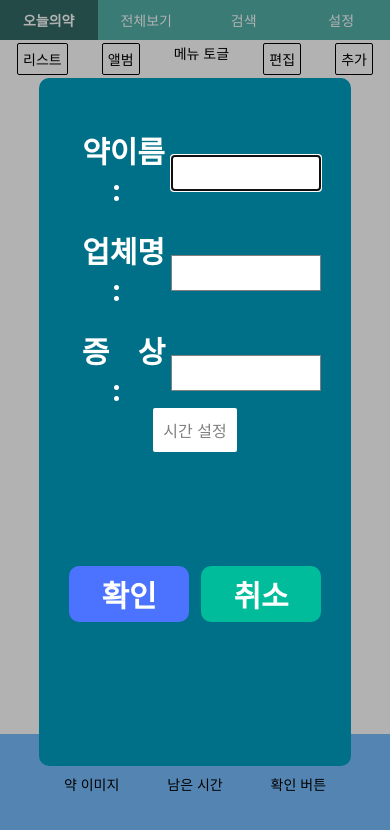
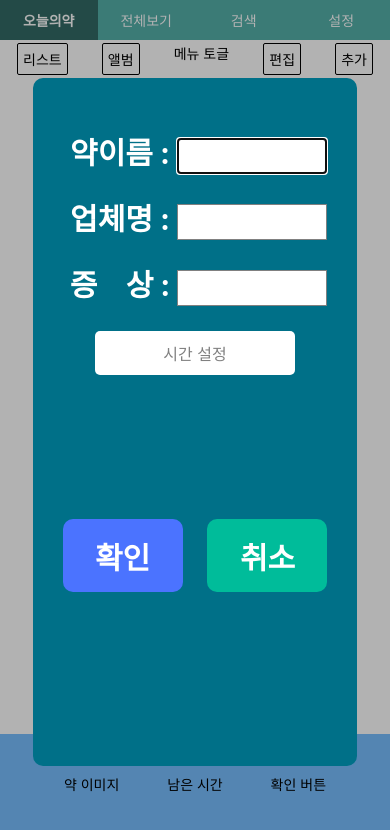
Before and after one commit to KimEunA97/KDT-2-Project-C-10, a React Native app in the folder PillGood/: screen / in a window 390 px wide. Both pictures are taken after a click on the element 195 px from the left and 180 px from the top of the page. Shown: the top 830 px of the page. Built offline with nearby package versions, Linux system fonts and the light colour scheme.

Commit message:
모달, 타임피커 스타일 수정

```diff
--- a/PillGood/src/component/TimePicker.js
+++ b/PillGood/src/component/TimePicker.js
@@ -43,12 +43,11 @@ export const ItsDateTimePicker = () => {
 const styles = StyleSheet.create({
   dateTimePicker: {
     backgroundColor: 'white',
-    marginTop: 10,
-    padding: 10,
   },
   button: {
+    width: 200,
     backgroundColor: 'white',
-    borderRadius: 2,
+    borderRadius: 5,
     padding: 10,
   },
   buttonText: {
--- a/PillGood/src/pages/TodayPillMenu.js
+++ b/PillGood/src/pages/TodayPillMenu.js
@@ -63,7 +63,7 @@ export default function TodayPillMenu({ }) {
               <InputBox></InputBox>
             </View>
 
-            <View style={{ alignSelf: "center" }}>
+            <View style={styles.timePickerStyle}>
               <ItsDateTimePicker
               ></ItsDateTimePicker>
             </View>
@@ -99,20 +99,6 @@ const styles = StyleSheet.create({
     justifyContent: 'center',
 
   },
-  modalContainer: {
-    flex: 1,
-    alignItems: 'center',
-    justifyContent: 'center',
-    backgroundColor: 'rgba(0, 0, 0, 0.3)',
-  },
-  modalContent: {
-    flex: 0.8,
-    backgroundColor: '#007088',
-    padding: 30,
-    borderRadius: 10,
-    width: '80%',
-    height: "60%",
-  },
   createButton: {
     width: '80%',
     height: 150,
@@ -125,6 +111,22 @@ const styles = StyleSheet.create({
     alignItems: 'center',
     justifyContent: 'center',
   },
+
+  //모달 스타일링
+  modalContainer: {
+    flex: 1,
+    alignItems: 'center',
+    justifyContent: 'center',
+    backgroundColor: 'rgba(0, 0, 0, 0.3)',
+  },
+  modalContent: {
+    flex: 0.8,
+    backgroundColor: '#007088',
+    padding: 30,
+    borderRadius: 10,
+  },
+
+
 
   //아래부터 모달 내부 스타일링
   labelStyle: {
@@ -175,6 +177,11 @@ const styles = StyleSheet.create({
     fontSize: 30,
     color: "white",
     fontWeight: "bold"
+  },
+  timePickerStyle : {
+    alignItems : "center",
+    marginTop : 25,
+
   }
 
 });
```
